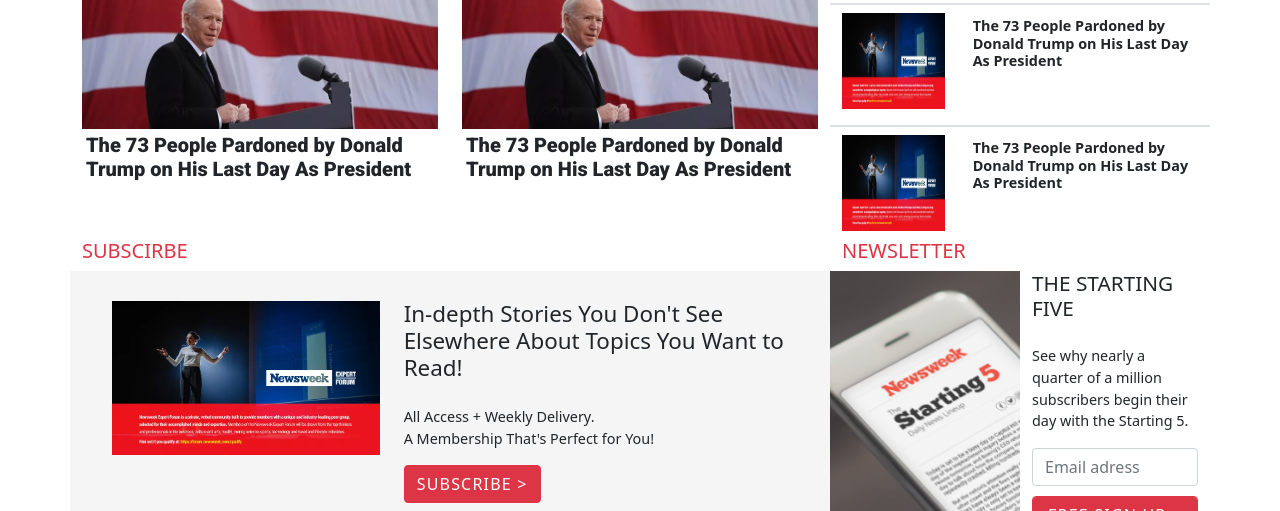
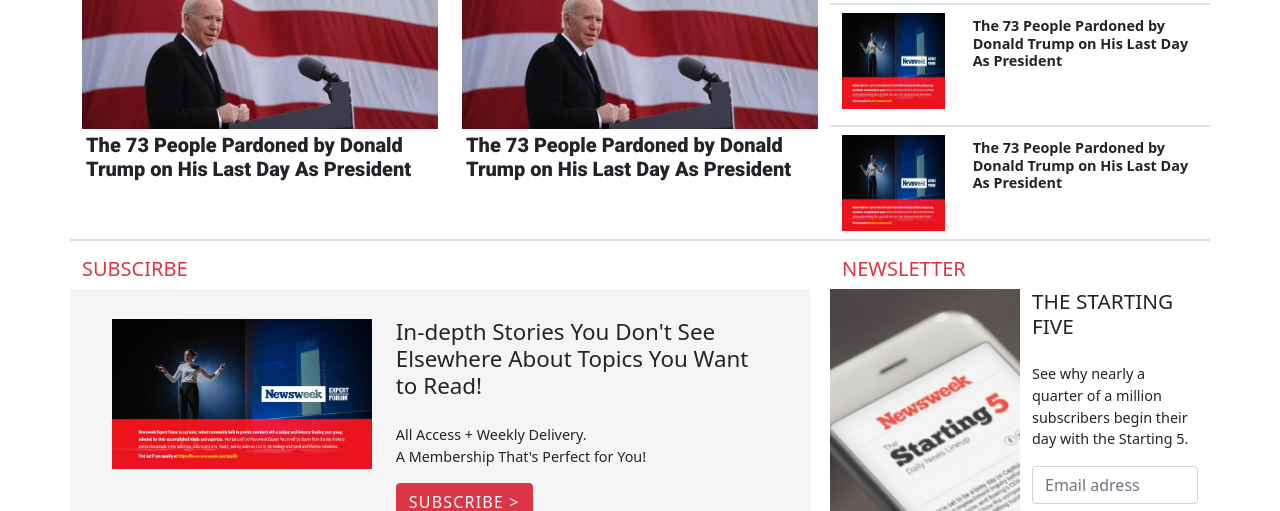
Before and after one commit to MarkoNS1990/Newsweek, a website: page index.html in a window 1280 px wide. Shown: the part 8235-8746 px from the top of the page. Drawn offline with nearby package versions, Linux system fonts and the light colour scheme.

Commit message:
styled the last section of the project

```diff
--- a/index.html
+++ b/index.html
@@ -1195,11 +1195,11 @@
 
  <!-- Newsleter -->
 
- <div class="container">
-   <div class="row">
-     <div class="col-md-8">
+ <div class="container border-top border-bottom border-2 pt-3 pb-3">
+   <div class="row pb-5 justify-content-between">
+     <div class="col-md-8 newsletter-left">
       <h5 class="text-danger text-uppercase">Subscirbe</h5>
-       <div class="row subscribe-left">
+       <div class="row subscribe-left box-right">
          <div class="col-md-5"><img class="img-fluid" src="assets/newsweek-expert-forum.webp" alt=""></div>
          <div class="col-md-7">
            <h3 class="subscribe-title pb-3">In-depth Stories You Don't See Elsewhere About Topics You Want to Read!</h3>
@@ -1211,7 +1211,7 @@
 
      <div class="col-md-4">
         <h5 class="text-danger text-uppercase">Newsletter</h5>
-        <div class="row">
+        <div class="row box-right">
           <div class="col-md-6 newsletter-img">
 
           </div>
@@ -1228,7 +1228,7 @@
 
 
   <!-- Footer -->
-<footer>
+<footer class="mt-2">
   <ul class="nav nav-footer-top justify-content-between align-items-center ">
     <li>
     <ul class="footer-left d-flex align-items-center">
--- a/style.css
+++ b/style.css
@@ -353,6 +353,13 @@
   background: url(/assets/starting5-homepage.png) center center/cover no-repeat;
 }
 
+.box-right {
+  height: 100%;
+}
+
+.newsletter-left {
+  flex-basis: 65%;
+}
 
 @media (max-width: 576px) {
   .logo {
```
